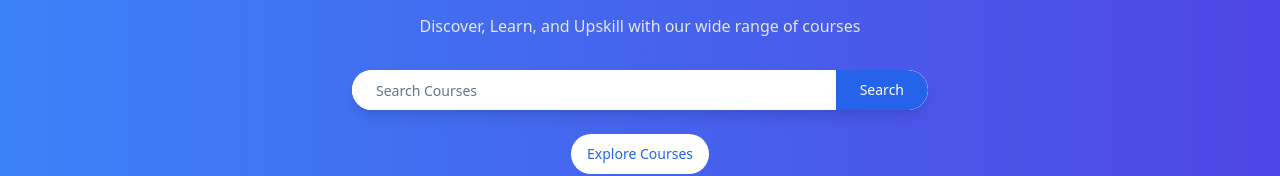
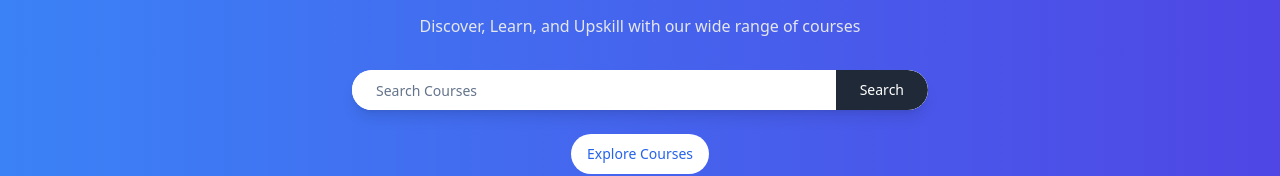
Before and after one commit to parth-vaghela005/LMS, a React (Vite) app in the folder client/: page / in a window 1280 px wide. Shown: the part 202-378 px from the top of the page. Built offline with nearby package versions, Linux system fonts and the light colour scheme.

Commit message:
design herosection

```diff
--- a/client/src/pages/student/HeroSection.jsx
+++ b/client/src/pages/student/HeroSection.jsx
@@ -32,7 +32,7 @@ const navigate = useNavigate();
             placeholder="Search Courses"
             className="flex-grow border-none focus-visible:ring-0 px-6 py-3 text-gray-900 dark:text-gray-100 placeholder-gray-400 dark:placeholder-gray-500"
           />
-          <Button type="submit" className="bg-blue-600 dark:bg-blue-700 text-white px-6 py-3 rounded-r-full hover:bg-blue-700 dark:hover:bg-blue-800">Search</Button>
+          <Button type="submit" className="bg-gray-800 dark:bg-blue-700 text-white px-6 py-3 rounded-r-full hover:bg-blue-700 dark:hover:bg-blue-800">Search</Button>
         </form>
        <Button onClick={()=> navigate(`/course/search?query`)} className="bg-white dark:bg-gray-800 text-blue-600 rounded-full hover:bg-gray-200">Explore Courses</Button>
       </div>
```
